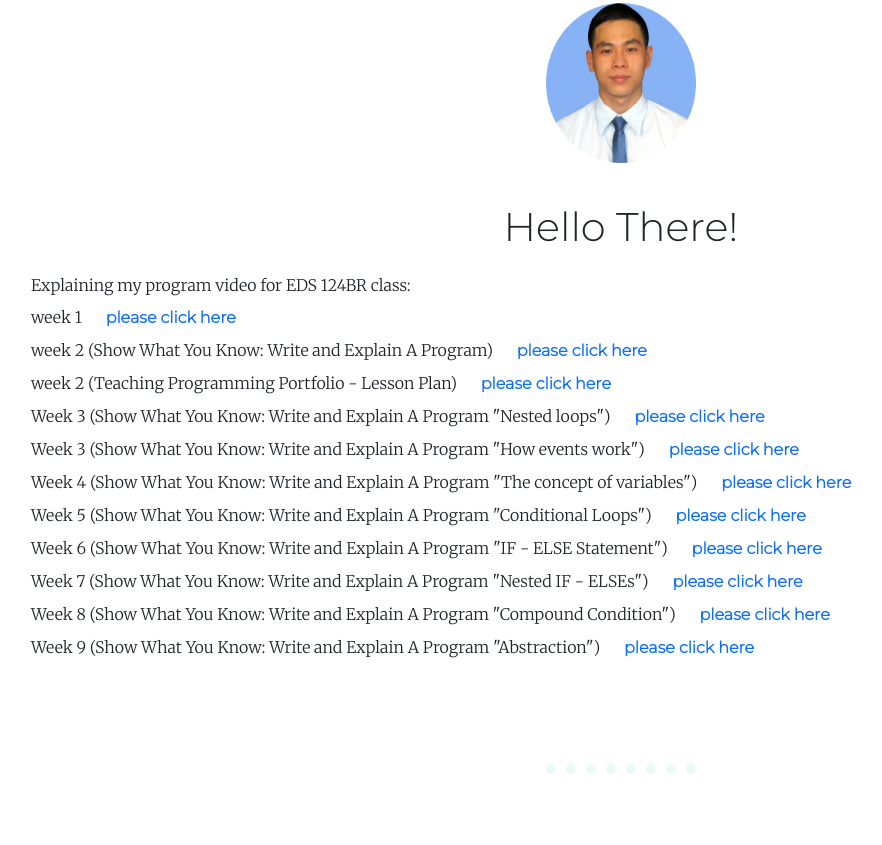
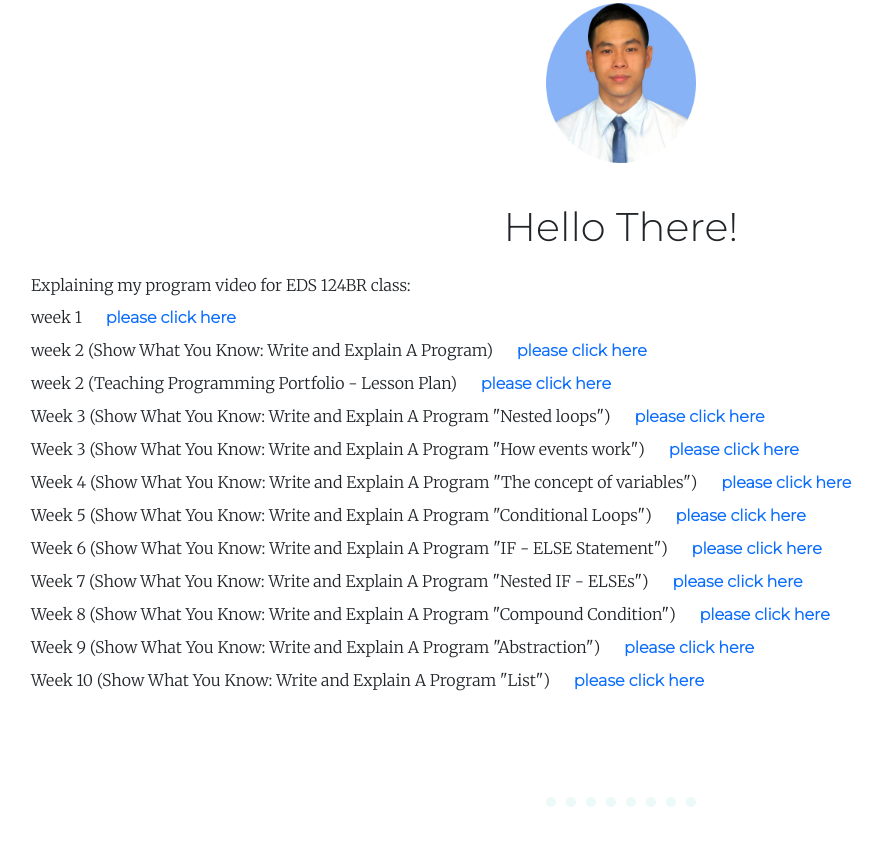
Before and after one commit to trungtinvo/EDS-124BR, a plain HTML site: page index.html in a window 1280 px wide. Shown: the part 854-1699 px from the top of the page, without its empty margins (19-901 px from the left). Drawn offline with nearby package versions, Linux system fonts and the light colour scheme.

Commit message:
w10 video

```diff
--- a/index.html
+++ b/index.html
@@ -79,6 +79,8 @@
         Week 8 (Show What You Know: Write and Explain A Program "Compound Condition") <a href="https://youtu.be/xNY_Xv5VszQ"><strong>please click here</strong></a>
         <br>
         Week 9 (Show What You Know: Write and Explain A Program "Abstraction") <a href="https://youtu.be/nan1bSMOJ3k"><strong>please click here</strong></a>
+        <br>
+        Week 10 (Show What You Know: Write and Explain A Program "List") <a href="https://youtu.be/_QYaUMLBkbA"><strong>please click here</strong></a>
       </p>
       </div>
     <hr>
```
